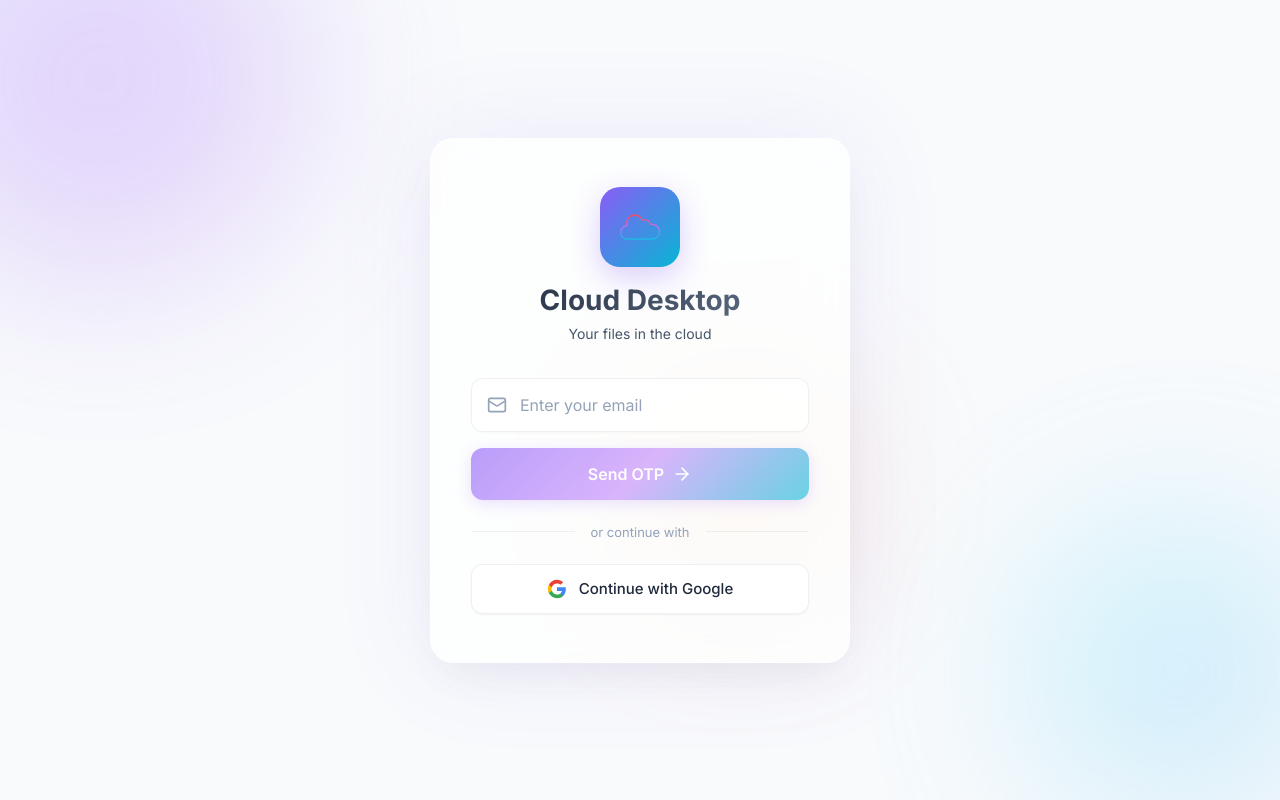
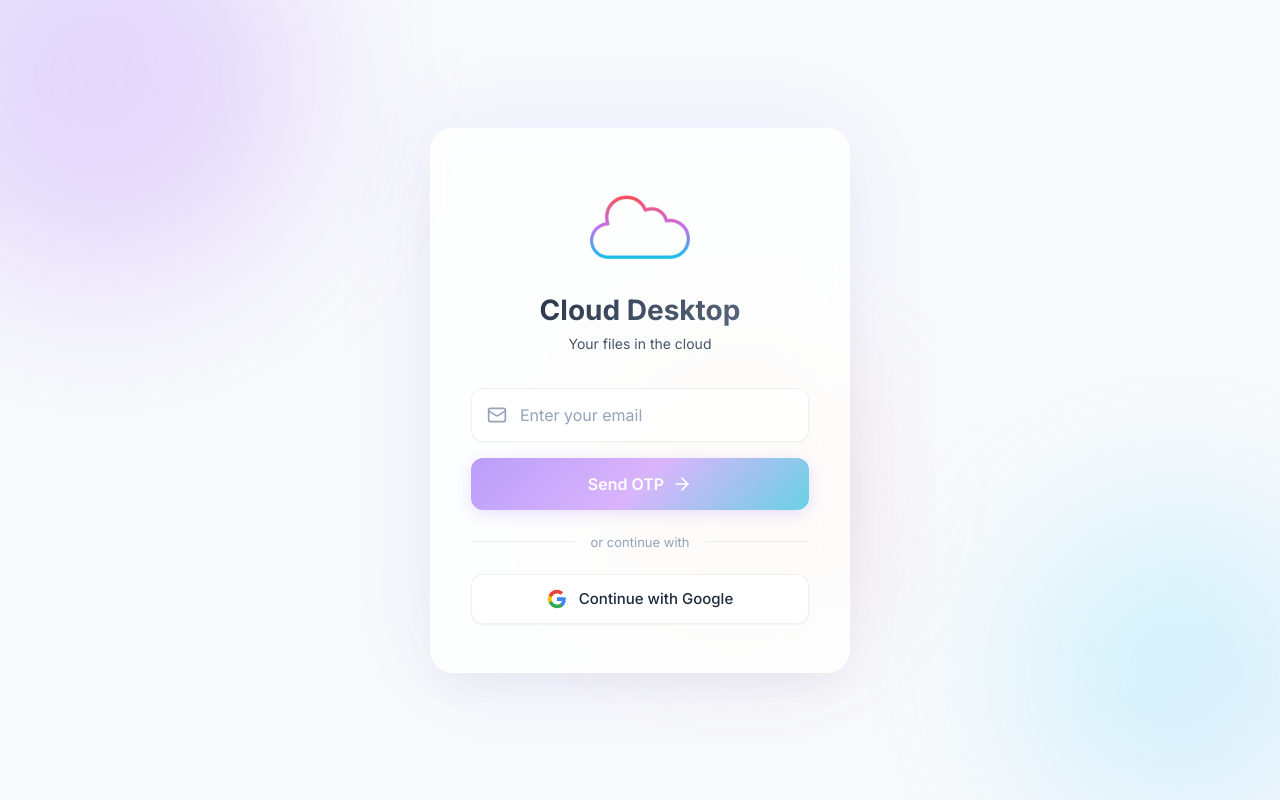
Before and after one commit to chxlor1-8atb/Cloud-Desktop-web, a Next.js app: page /login in a window 1280 px wide. Built offline with nearby package versions, Linux system fonts and the light colour scheme.

Commit message:
อัปเดต

```diff
--- a/src/app/login/login.module.css
+++ b/src/app/login/login.module.css
@@ -107,16 +107,12 @@
 }
 
 .logoIcon {
-    width: 80px;
-    height: 80px;
+    width: 100px;
+    height: 100px;
     margin: 0 auto 16px;
-    background: linear-gradient(135deg, #8b5cf6 0%, #06b6d4 100%);
-    border-radius: 20px;
     display: flex;
     align-items: center;
     justify-content: center;
-    color: white;
-    box-shadow: 0 10px 30px rgba(139, 92, 246, 0.3);
 }
 
 .logoText {
--- a/src/app/login/page.tsx
+++ b/src/app/login/page.tsx
@@ -87,9 +87,10 @@ export default function LoginPage() {
                         <Image
                             src={icon}
                             alt="Cloud Desktop Logo"
-                            width={40}
-                            height={40}
+                            width={100}
+                            height={100}
                             style={{ objectFit: 'contain' }}
+                            priority
                         />
                     </div>
                     <h1 className={styles.logoText}>Cloud Desktop</h1>
```
